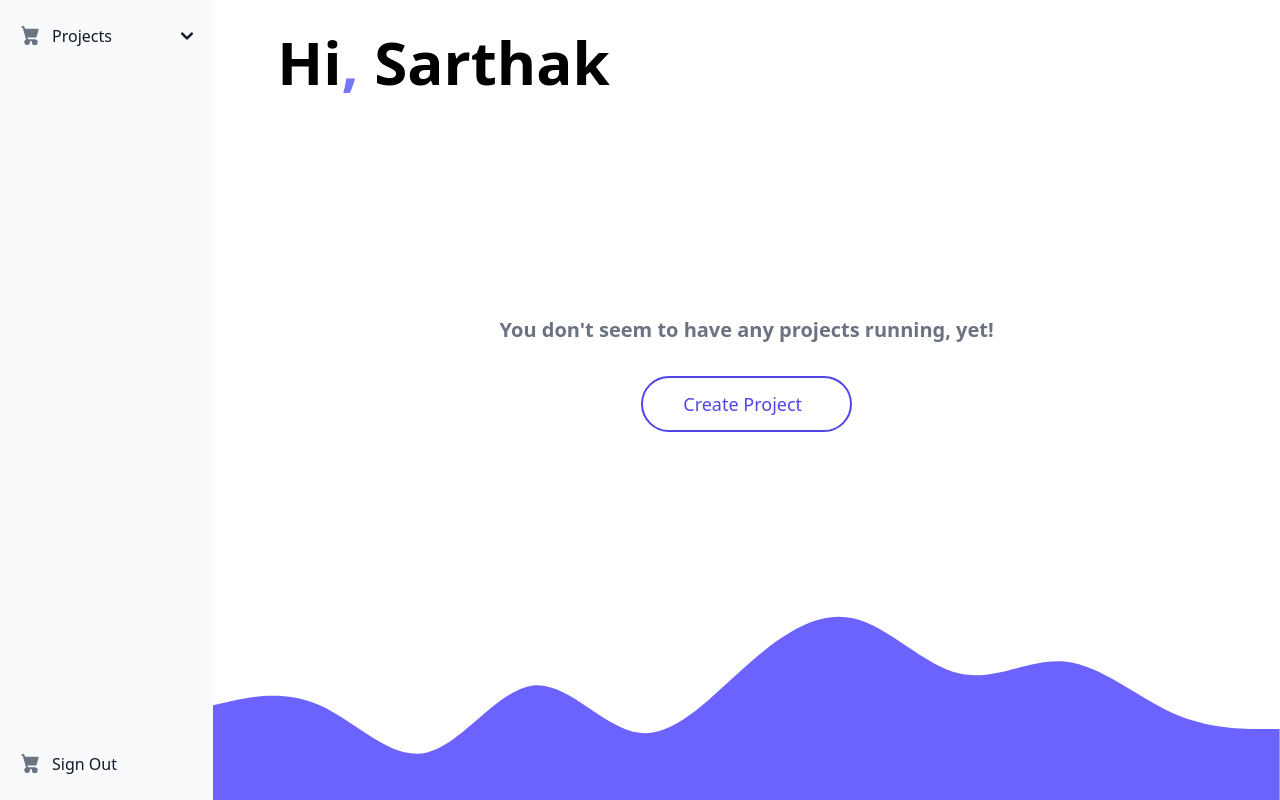
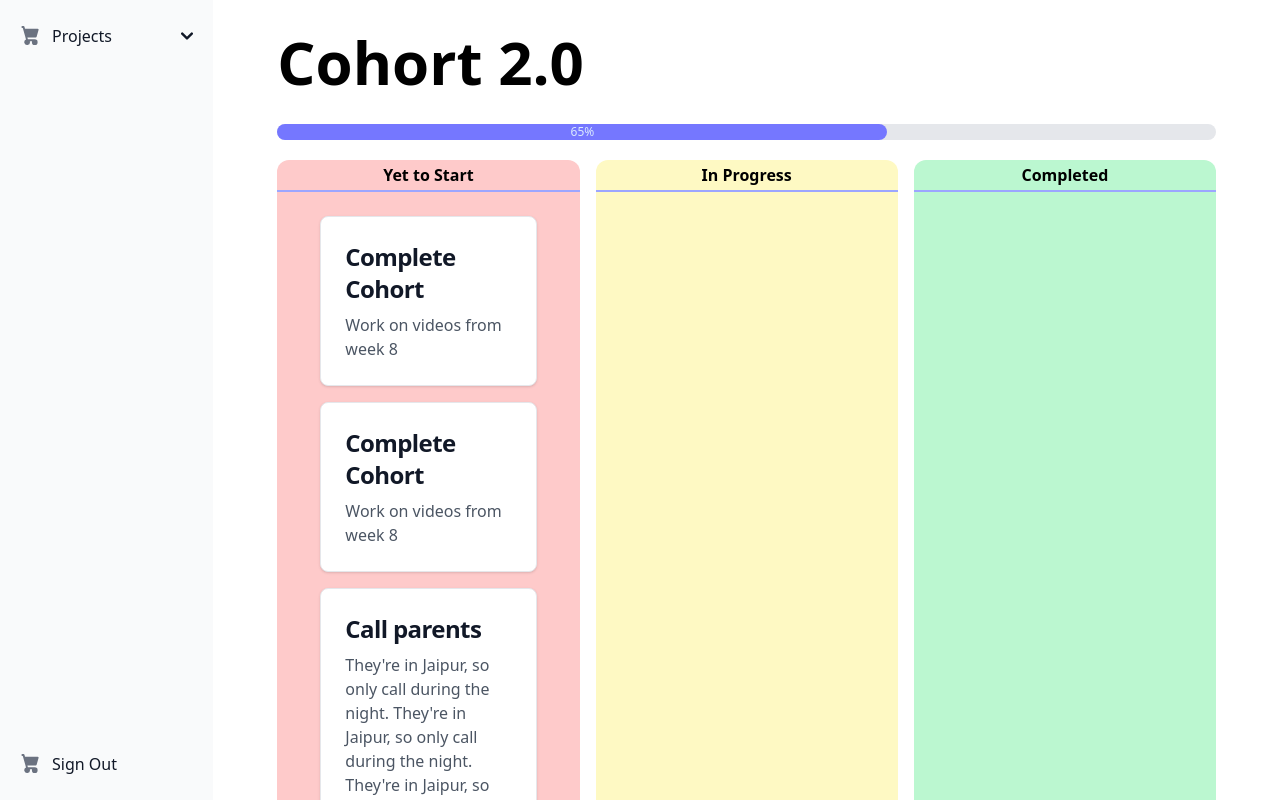
Before and after one commit to sarthakkhanduja/todo-app, a React (Vite) app in the folder frontend/: page /userhome in a window 1280 px wide. Built offline with nearby package versions, Linux system fonts and the light colour scheme.

Commit message:
completed basic layout of projects page

```diff
--- a/frontend/src/App.jsx
+++ b/frontend/src/App.jsx
@@ -2,9 +2,9 @@ import { BrowserRouter, Routes, Route } from 'react-router-dom';
 import SignUp from './components/SignUp';
 import { SignIn } from './components/SignIn';
 import { TermsAndConditions } from './components/TermsAndConditions';
-import { TodosPage } from './components/TodosPage';
 import { LandingPage } from './components/LandingPage';
 import { UserHome } from './components/UserHome';
+
 
 function App() {
 
@@ -15,7 +15,6 @@ function App() {
         <Route path="/signup" element={<SignUp />} />
         <Route path="/signin" element={<SignIn />} />
         <Route path="/termsandconditions" element={<TermsAndConditions />} />
-        <Route path="/todos" element={<TodosPage />} />
         <Route path="/userhome" element={<UserHome />} />
       </Routes>
     </BrowserRouter>
--- /dev/null
+++ b/frontend/src/components/ProjectHome.jsx
@@ -0,0 +1,38 @@
+import Todo from "./Todo";
+
+export function ProjectHome(props) {
+    return(
+        <div className="h-screen">
+            <div className="w-full px-16 py-8 text-6xl font-bold">
+                {props.projectName}
+            </div>
+            <div className="px-16">
+                <div className="w-full bg-gray-200 rounded-full">
+                    <div className="bg-blue-marguerite-400 text-xs font-medium text-blue-100 text-center p-0.5 leading-none rounded-full" style={{width: props.projectProgress}}>{props.projectProgress}</div>
+                </div>
+            </div>
+            <div className="px-16 mt-2 grid grid-cols-3 py-3 gap-4 h-5/6">
+                <div className="col-span-1  bg-red-200 rounded-xl">
+                    <div className="flex justify-center items-center h-8 border-b-2 border-blue-marguerite-300 font-bold">
+                        Yet to Start
+                    </div>
+                    <div className="flex flex-col p-4 justify-center items-center">
+                        <Todo title="Complete Cohort" description="Work on videos from week 8" />
+                        <Todo title="Complete Cohort" description="Work on videos from week 8" />
+                        <Todo title="Call parents" description="They're in Jaipur, so only call during the night. They're in Jaipur, so only call during the night. They're in Jaipur, so only call during the night. They're in Jaipur, so only call during the night." />
+                    </div>
+                </div>
+                <div className="col-span-1 bg-yellow-100 rounded-xl">
+                    <div className="flex justify-center items-center h-8 border-b-2 border-blue-marguerite-300 font-bold">
+                        In Progress
+                    </div>
+                </div>
+                <div className="col-span-1 bg-green-200 rounded-xl">
+                    <div className="flex justify-center items-center h-8 border-b-2 border-blue-marguerite-300 font-bold">
+                        Completed
+                    </div>
+                </div>
+            </div>
+        </div>
+    )
+}
--- /dev/null
+++ b/frontend/src/components/Todo.jsx
@@ -0,0 +1,12 @@
+import React from 'react'
+
+function Todo(props) {
+  return (
+    <div className='m-2 p-6 bg-white border border-gray-200 rounded-lg shadow hover:bg-gray-100 w-4/5'>
+        <h5 className="mb-2 text-2xl font-semibold tracking-tight text-gray-900">{props.title}</h5>
+        <p className="font-normal text-gray-600">{props.description}</p>
+    </div>
+  )
+}
+
+export default Todo
--- a/frontend/src/components/UserHome.jsx
+++ b/frontend/src/components/UserHome.jsx
@@ -3,6 +3,7 @@ import React, { useState } from "react";
 import Wave from 'react-wavify';
 import { Link } from "react-router-dom";
 import axios from 'axios';
+import { ProjectHome } from "./ProjectHome";
 
 
 export function UserHome() {
@@ -13,6 +14,7 @@ export function UserHome() {
                     <Sidebar />
                 </div>
                 <div className="col-span-5 relative z-10">
+                    {/* <div>
                         <Waves />
                         <div className="w-full px-16 py-8 text-6xl font-bold mb-8">
                             Hi<span className="text-blue-marguerite-400">, </span> Sarthak
@@ -21,6 +23,11 @@ export function UserHome() {
                             <p className="text-gray-500 my-8 font-semibold text-xl">You don't seem to have any projects running, yet!</p>
                             <Button />
                         </div>
+                    </div> */}
+                    <div>
+                        <ProjectHome projectName="Cohort 2.0" projectProgress="65%" />
+                    </div>
+
                 </div>
             </div>
         </div>
@@ -45,7 +52,9 @@ function Sidebar() {
     };
 
     const fetchProjectNum = async () => {
-        axios
+        axios.get('http://localhost:3001/projects', {
+
+        })
     }
     const projects = [{
         name: "Cohort"
```
Lines whose indentation alone changed are shown as unchanged.
